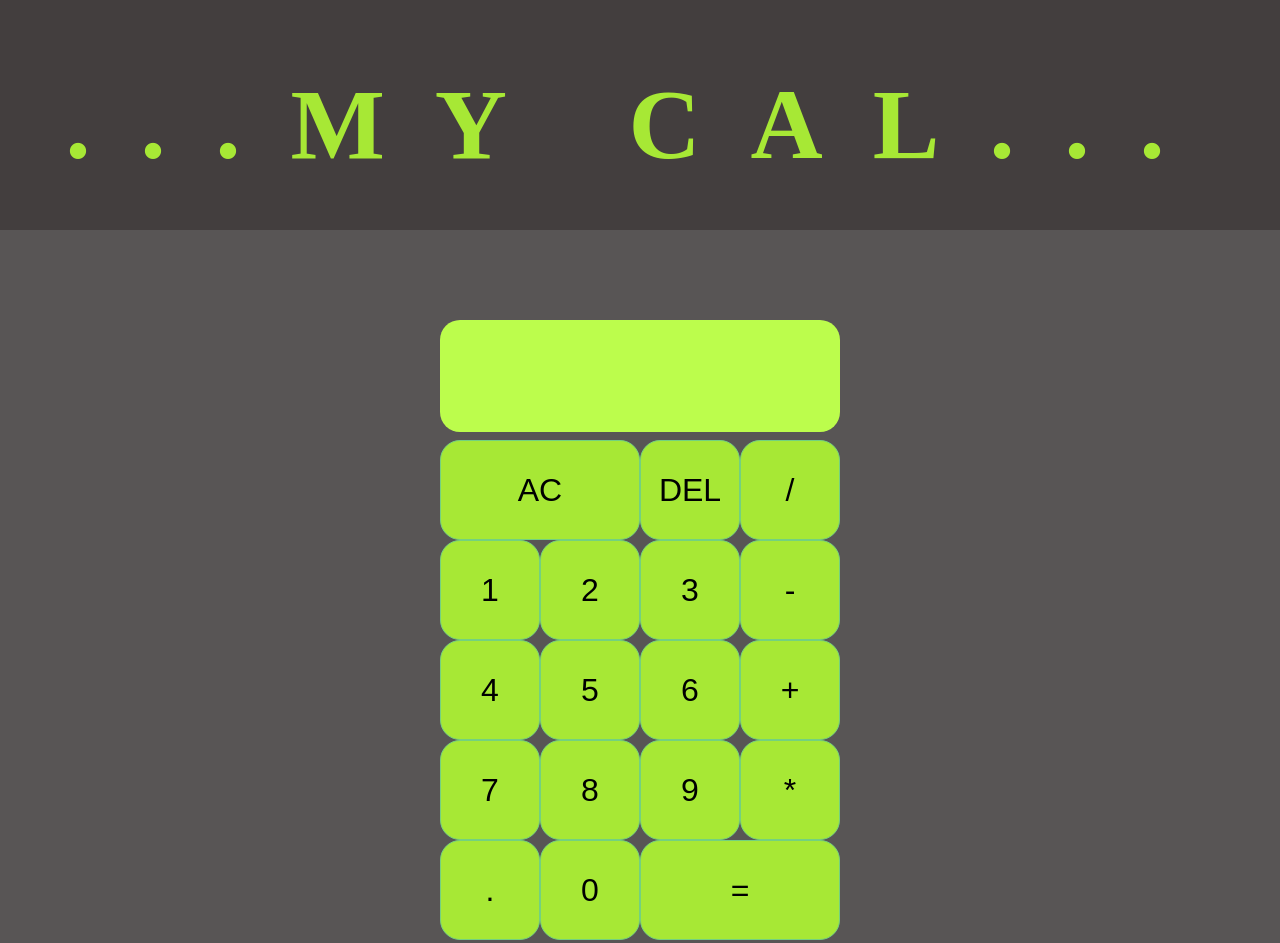
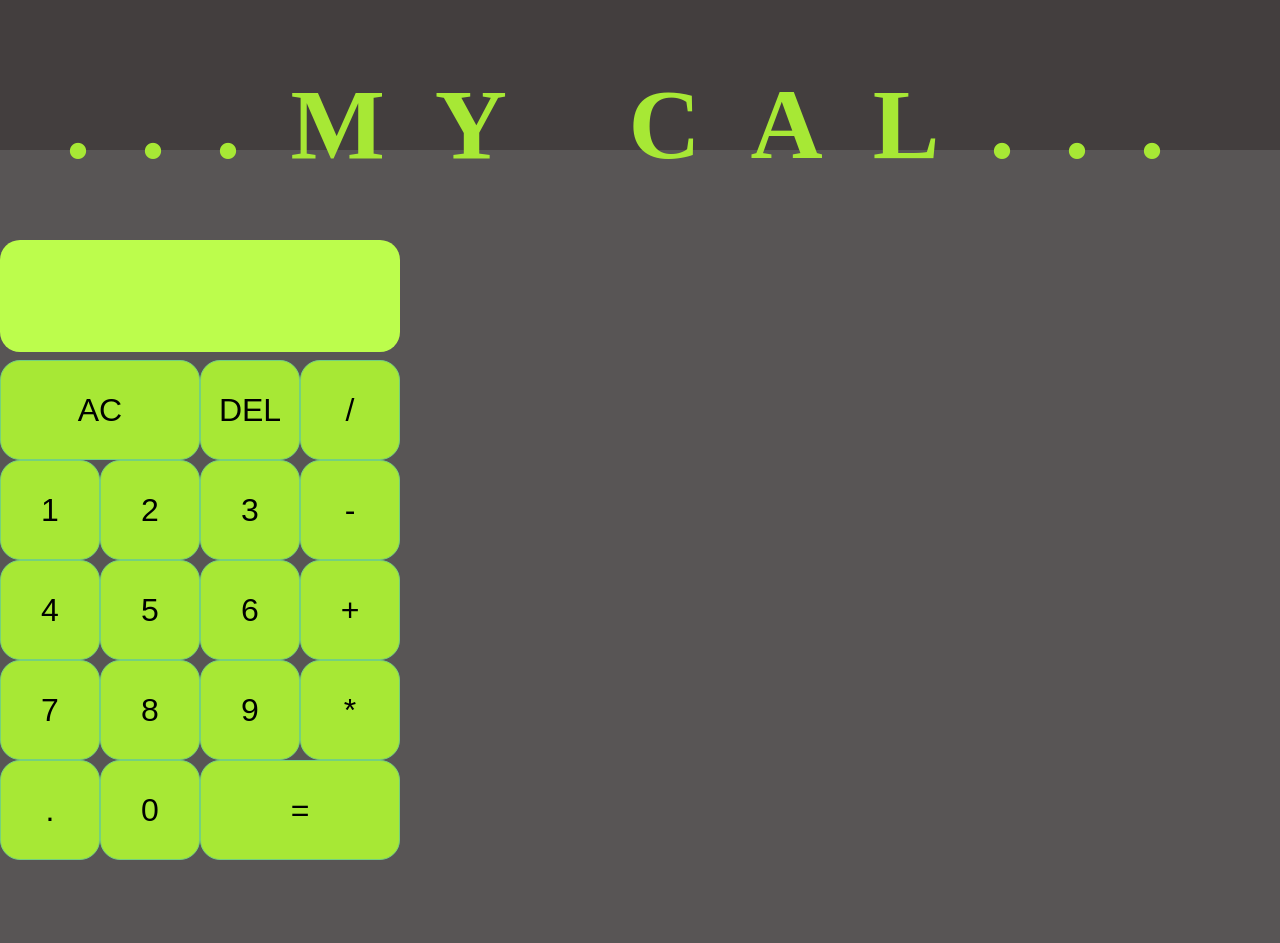
Before and after one commit to Tharindudaminthaovt/Basic-Calculator, a plain HTML site: page index.html in a window 1280 px wide. After the commit the page ends 800 px from the top, so only its background shows below. Drawn offline with Linux system fonts and the light colour scheme.

Commit message:
Update style.css

```diff
--- a/style.css
+++ b/style.css
@@ -14,7 +14,7 @@ body {
 
 .my-cal{
     width: 100%;
-    height: 230px;
+    height: 150px;
     justify-content: center;
     font-size: 50px;
     display: grid;
@@ -36,6 +36,7 @@ h1{
     min-height: 100vh;
     grid-template-columns: repeat(4, 100px);
     grid-template-rows: minmax(120px, auto) repeat(5, 100px);
+    position:fixed;
 
 }
 
```
